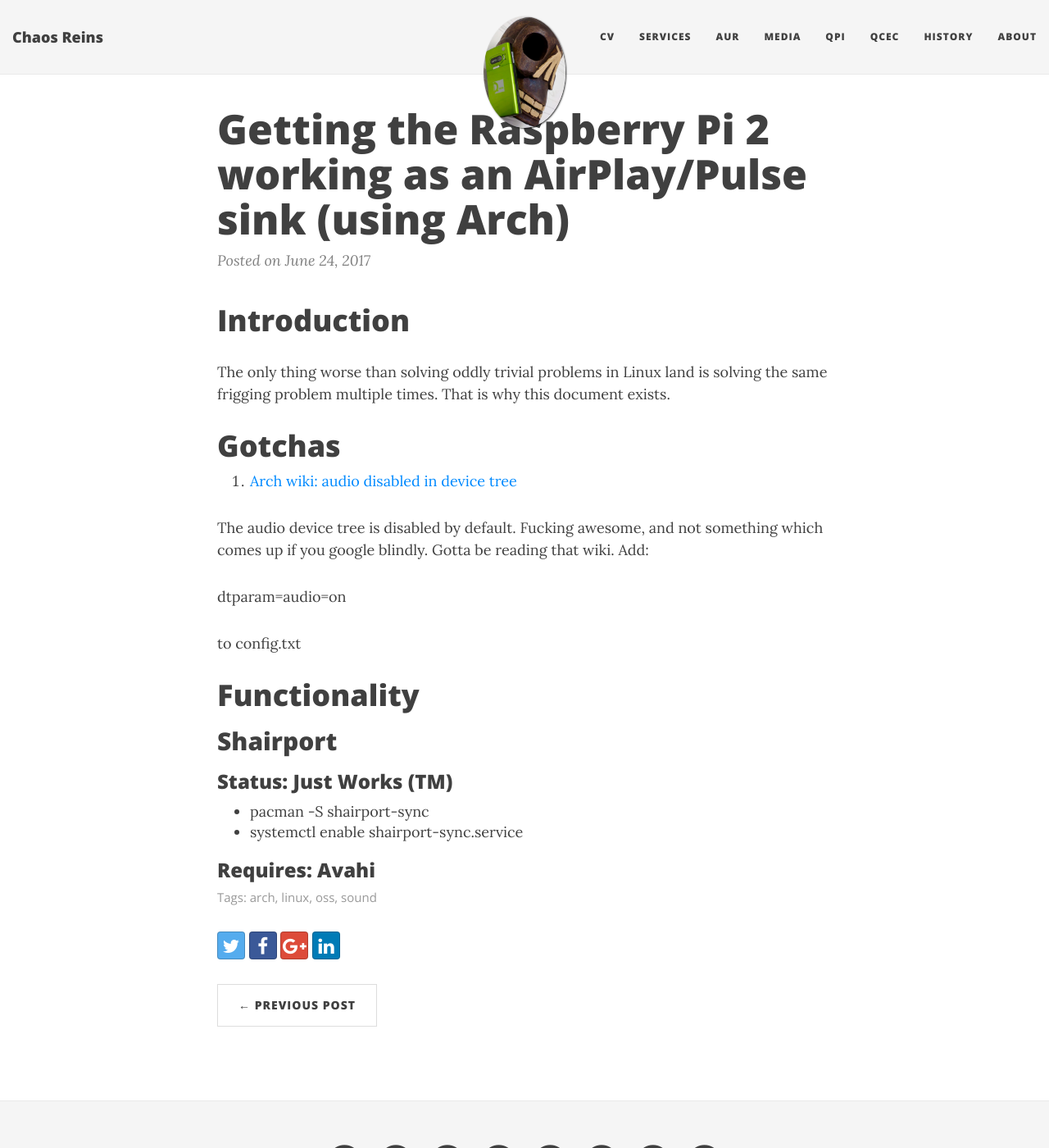
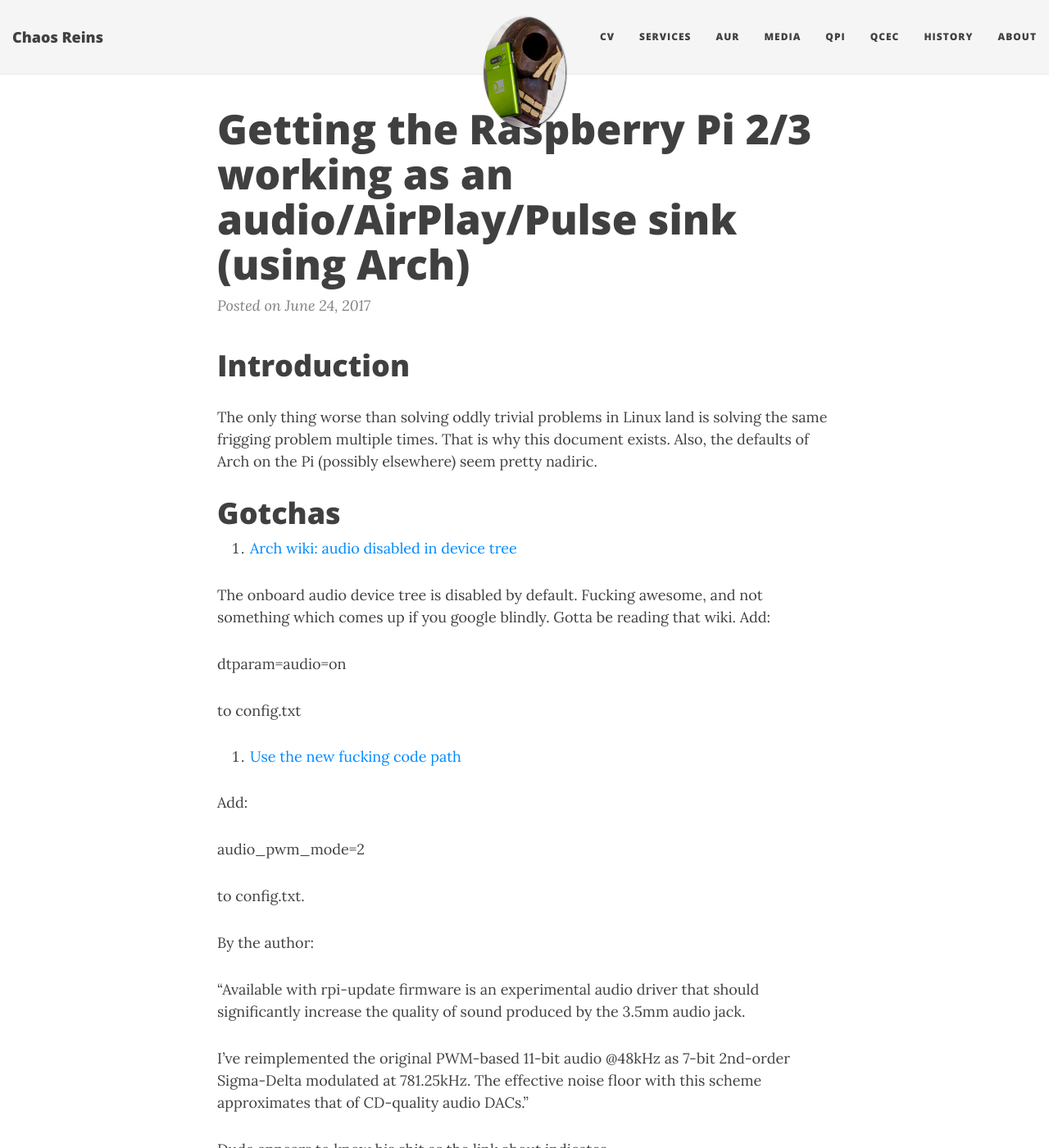
Before and after one commit to sirspudd/sirspudd.github.io, a Jekyll site: the page built from _posts/2017-06-24-raspberry-pi-arch-audio.md, in a window 1280 px wide and 1400 px high. Shown: the whole window at 82% size. Built offline with Jekyll 4.4.1, drawn with Linux system fonts in a browser that asks for light colours; nearby versions of some CDN libraries; comment, search, counter and statistics services are not loaded; some of the changed text lies outside the part shown.

Commit message:
Document more of the bullshit in play in Arch on the Pi

```diff
--- a/_posts/2017-06-24-raspberry-pi-arch-audio.md
+++ b/_posts/2017-06-24-raspberry-pi-arch-audio.md
@@ -1,24 +1,40 @@
 ---
 layout: post
-title:  "Getting the Raspberry Pi 2 working as an AirPlay/Pulse sink (using Arch)"
+title:  "Getting the Raspberry Pi 2/3 working as an audio/AirPlay/Pulse sink (using Arch)"
 date:   2017-06-24 12:10:59 -0700
 published: true
-tags: [arch, linux, oss, sound]
+tags: [arch, linux, oss, sound, raspberry pi]
 ---
 
 # Introduction
 
-The only thing worse than solving oddly trivial problems in Linux land is solving the same frigging problem multiple times. That is why this document exists.
+The only thing worse than solving oddly trivial problems in Linux land is solving the same frigging problem multiple times. That is why this document exists. Also, the defaults of Arch on the Pi (possibly elsewhere) seem pretty nadiric.
 
 # Gotchas
 
 0. [Arch wiki: audio disabled in device tree](https://wiki.archlinux.org/index.php/Raspberry_Pi#Audio)
 
-The audio device tree is disabled by default. Fucking awesome, and not something which comes up if you google blindly. Gotta be reading that wiki. Add:
+The onboard audio device tree is disabled by default. Fucking awesome, and not something which comes up if you google blindly. Gotta be reading that wiki. Add:
 
 dtparam=audio=on
 
 to config.txt
+
+1. [Use the new fucking code path](https://www.raspberrypi.org/forums/viewtopic.php?f=29&t=136445)
+
+Add:
+
+audio_pwm_mode=2
+
+to config.txt.
+
+By the author:
+
+"Available with rpi-update firmware is an experimental audio driver that should significantly increase the quality of sound produced by the 3.5mm audio jack.
+
+I've reimplemented the original PWM-based 11-bit audio @48kHz as 7-bit 2nd-order Sigma-Delta modulated at 781.25kHz. The effective noise floor with this scheme approximates that of CD-quality audio DACs."
+
+Dude appears to know his shit as the link about indicates.
 
 # Functionality
 
```
